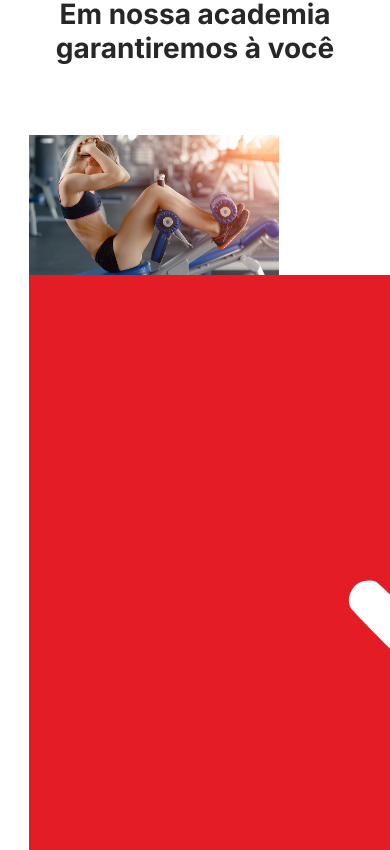
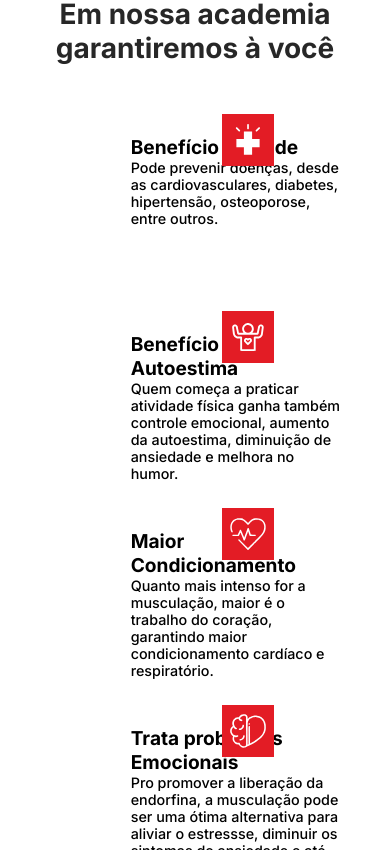
Before and after one commit to ViniUme/LimitsGym, a Next.js app: page / in a window 390 px wide. Shown: the part 1874-2724 px from the top of the page. Built offline with nearby package versions, Linux system fonts and the light colour scheme.

Commit message:
New stage Finalized styles and start responsiviness

```diff
--- a/src/components/gym_feature.jsx
+++ b/src/components/gym_feature.jsx
@@ -1,3 +1,4 @@
+/* eslint-disable @next/next/no-img-element */
 import style from '../styles/gym_feature.module.scss';
 
 export default function GymFeature(){
@@ -9,22 +10,38 @@ export default function GymFeature(){
             <div className={style.div_features}>
                 <div className={style.view_feature}>
                     <div className={`${style.img_feature} ${style.img1}`} />
-                    <img src='svg/feature-svg1.svg' alt='Saúde' />
+                    <img className={style.svg_feature} src='svg/feature-svg1.svg' alt='Saúde' />
+                    <div className={style.div_text}>
+                        <h4 className={style.title_feature}>Benefício à Saúde</h4>
+                        <h5 className={style.descrition_feature}>Pode prevenir doenças, desde as cardiovasculares, diabetes, hipertensão, osteoporose, entre outros.</h5>
+                    </div>
                 </div>
 
                 <div className={style.view_feature}>
                     <div className={`${style.img_feature} ${style.img2}`} />
-                    <img src='svg/feature-svg2.svg' alt='' />
+                    <img className={style.svg_feature} src='svg/feature-svg2.svg' alt='' />
+                    <div className={style.div_text}>
+                        <h4 className={style.title_feature}>Benefício à Autoestima</h4>
+                        <h5 className={style.descrition_feature}>Quem começa a praticar atividade física ganha também controle emocional, aumento da autoestima, diminuição de ansiedade e melhora no humor.</h5>
+                    </div>
                 </div>
 
                 <div className={style.view_feature}>
                     <div className={`${style.img_feature} ${style.img3}`} />
-                    <img src='svg/feature-svg3.svg' alt='' />
+                    <img className={style.svg_feature} src='svg/feature-svg3.svg' alt='' />
+                    <div className={style.div_text}>
+                        <h4 className={style.title_feature}>Maior Condicionamento</h4>
+                        <h5 className={style.descrition_feature}>Quanto mais intenso for a musculação, maior é o trabalho do coração, garantindo maior condicionamento cardíaco e respiratório.</h5>
+                    </div>
                 </div>
 
                 <div className={style.view_feature}>
                     <div className={`${style.img_feature} ${style.img4}`} />
-                    <img src='svg/feature-svg4.svg' alt='' />
+                    <img className={style.svg_feature} src='svg/feature-svg4.svg' alt='' />
+                    <div className={style.div_text}>
+                        <h4 className={style.title_feature}>Trata problemas Emocionais</h4>
+                        <h5 className={style.descrition_feature}>Pro promover a liberação da endorfina, a musculação pode ser uma ótima alternativa para aliviar o estressse, diminuir os sintomas de ansiedade e até mesmo combater a depressão.</h5>
+                    </div>
                 </div>
             </div>
         </div>
--- a/src/styles/gym_feature.module.scss
+++ b/src/styles/gym_feature.module.scss
@@ -19,24 +19,31 @@
     .guarantee{
         font-size: 0.6em;
         color: #272727;
+        margin: 0 30px;
     }
 
     .div_features{
         margin-top: 70px;
-        width: 85%;
-        display: grid;
+        width: 75%;
+        grid-template-rows: 1fr 1fr;
         grid-template-columns: 1fr 1fr;
-        grid-template-rows: 1fr 1fr;
+        gap: 30px;
 
         .view_feature{
+            height: min-content;
             position: relative;
+            font-size: 1em;
+            grid-template-columns: min-content 1fr;
+            gap: 30px;
 
             .img_feature{
-                width: 250px;
-                height: 140px;
+                width: calc((2vw + 200px) / 1);
+                height: calc((2vw + 200px) / 1.7);
+                background-size: cover;
+                background-position: center;
+                background-repeat: no-repeat;
 
             }
-
 
             .img1{
                 background-image: url("/img/feature-img1.webp");
@@ -54,11 +61,55 @@
                 background-image: url("/img/feature-img4.webp");
             }
 
-            .img1, .img2, .img3, .img4{
-                background-size: cover;
-                background-position: center;
-                background-repeat: no-repeat;
+
+            .svg_feature{
+                width: calc((2vw + 200p) / 4);
+                height: calc((2vw + 200px) / 4);
+                position: absolute;
+                top: calc((-2vw - 200px) / 10);
+                left: calc((2vw + 200px) / 1.2);
+            }
+
+            .div_text{
+                width: 100%;
+                justify-content: start;
+                font: calc(1vw + 20px) var(--clean_fonts);
+
+                .title_feature{
+                    font-size: 0.8em;
+                }
+
+                .descrition_feature{
+                    font-size: 0.6em;
+                    font-weight: 300;
+                }
             }
         }
     }
+
+    .div_features, .view_feature{
+        display: grid;
+    }
+
+    @media(max-width: 1160px){
+        .div_features{
+            grid-template-columns: 1fr;
+            grid-template-rows: 1fr 1fr 1fr 1fr;
+        }
+    }
+
+    @media(max-width: 500px){
+         .view_feature{
+
+             .img_feature{
+                 display: none;
+             }
+
+             .svg_feature{
+                 position: relative !important;
+                 top: auto;
+                 left: auto;
+             }
+         }
+    }
 }
```
